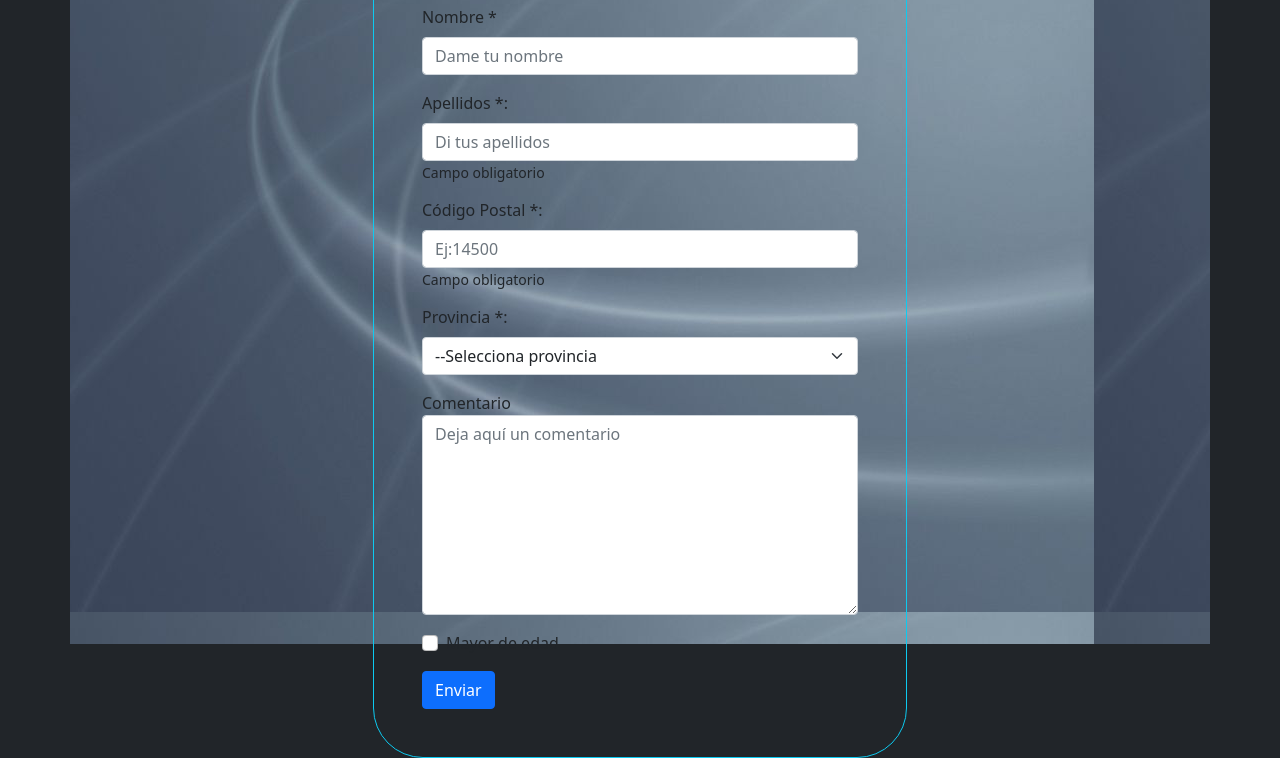
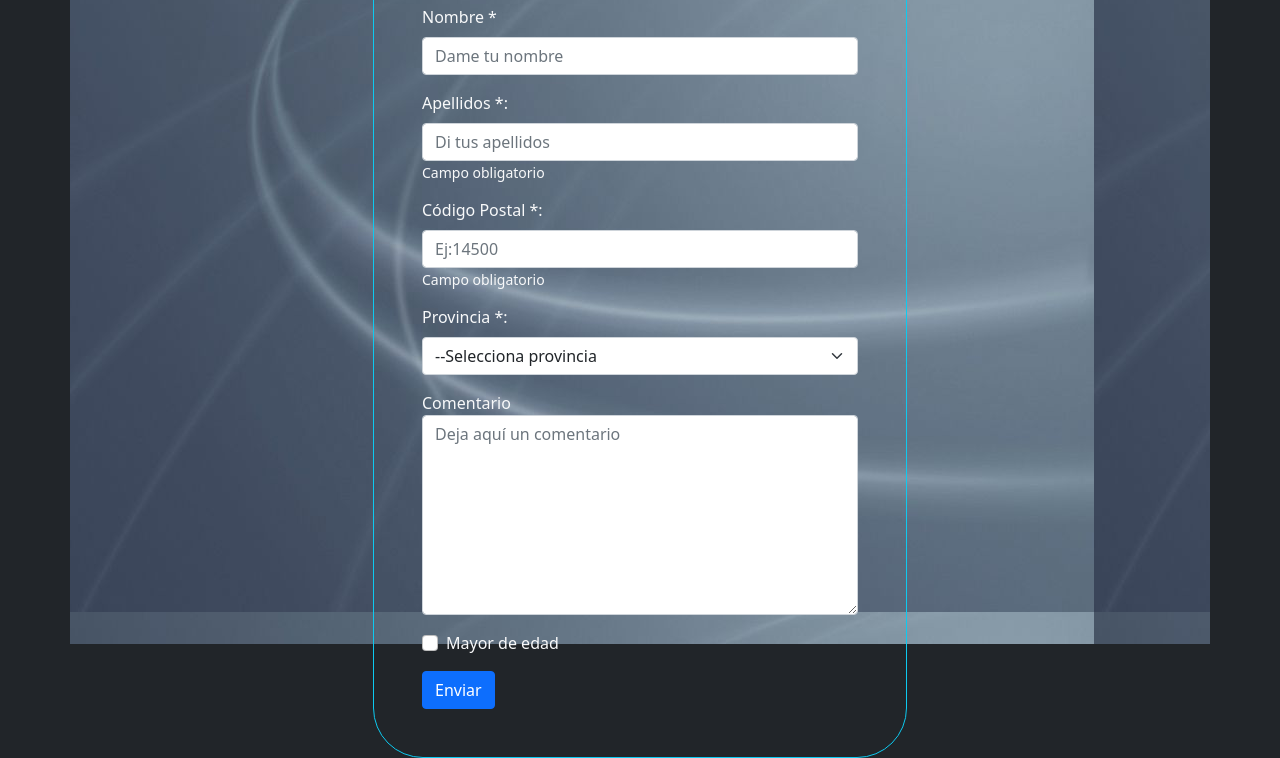
Before and after one commit to miguelmunval/CRUD, a plain HTML site: page insercion.html in a window 1280 px wide. Shown: the part 156-914 px from the top of the page. Drawn offline with nearby package versions, Linux system fonts and the light colour scheme.

Commit message:
Add files via upload

```diff
--- a/insercion.html
+++ b/insercion.html
@@ -19,25 +19,25 @@
                     <h1 class="text-center py-3 text-danger">Inserción de datos</h1>
                     <!-- introducción de nombre con efecto placeholder -->
                     <div class="mb-3">
-                        <label for="nombreHelp" class="form-label">Nombre *</label>
+                        <label for="nombreHelp" class="form-label text-light">Nombre *</label>
                         <input type="text" class="form-control" id="nombre" name="nombre"
                         placeholder="Dame tu nombre" required>
                     </div>
                     <!-- introducción de apellidos con label y aclaración por debajo -->
                     <div class="mb-3">
-                        <label for="apellidos" class="form-label">Apellidos *:</label>
+                        <label for="apellidos" class="form-label text-light">Apellidos *:</label>
                         <input type="text" class="form-control" id="apellidos" name="apellidos" aria-describedby="apellidosHelp" placeholder="Di tus apellidos" required>
-                        <div id="apellidosHelp" class="form-text text-dark display-6">Campo obligatorio</div>
+                        <div id="apellidosHelp" class="form-text text-light display-6">Campo obligatorio</div>
                     </div>
                     <!-- campo de tipo number con un mínimo y un máximo -->
                     <div class="mb-3">
-                        <label for="codpostal" class="form-label">Código Postal *:</label>
+                        <label for="codpostal" class="form-label text-light">Código Postal *:</label>
                         <input type="number" min="10000" max="29999" class="form-control" id="codpostal" name="codpostal" aria-describedby="codpostalHelp" placeholder="Ej:14500" required>
-                        <div id="codpostalHelp" class="form-text text-dark display-5">Campo obligatorio</div>
+                        <div id="codpostalHelp" class="form-text text-light display-5">Campo obligatorio</div>
                     </div>
                     <!-- vamos a incluir un campo desplegable de opciones (select) -->
                     <div class="mb-3">
-                        <label for="provincia" class="form-label">Provincia *:</label>
+                        <label for="provincia" class="form-label text-light">Provincia *:</label>
                         <!-- para validar que verdaderamente se elije una de las opciones
                              y no se envía sin más, se debe evaluar con javascript-->
                             <select class="form-select" aria-label="Selecciona provincia"
@@ -53,7 +53,7 @@
                     </div>
                     <!-- campo de texto. No se suele validar -->
                     <div class="mb-3">
-                        <label for="comentario">Comentario</label>
+                        <label for="comentario" class="text-light">Comentario</label>
                         <textarea class="form-control" placeholder="Deja aquí un comentario" id="comentario" name="comentario"></textarea>
 
                       </div>
@@ -66,7 +66,7 @@
 
                       <div class="mb-3 form-check">
                         <input type="checkbox" class="form-check-input" id="mayoredad" name="mayoredad">
-                        <label class="form-check-label" for="mayoredad">Mayor de edad</label>
+                        <label class="form-check-label text-light" for="mayoredad">Mayor de edad</label>
                       </div>
                     <button type="submit" class="btn btn-primary">Enviar</button>
                 </form>
```
Also changed, not shown: edicion.html (+7 -7 lines).
